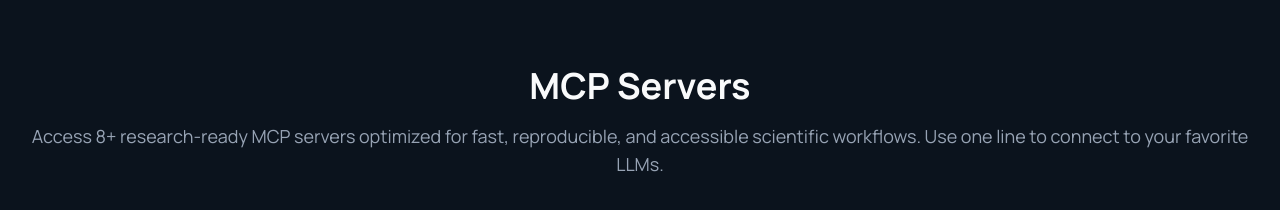
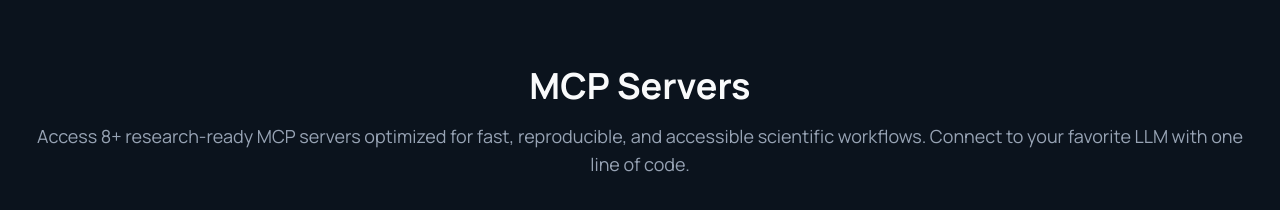
Before and after one commit to Greenwood-Technologies-Org/makora-bio-website, a React (Vite) app: page / in a window 1280 px wide. Shown: the part 1031-1241 px from the top of the page. Built offline with nearby package versions, Linux system fonts and the light colour scheme.

Commit message:
better verb :)

```diff
--- a/src/components/Platform.tsx
+++ b/src/components/Platform.tsx
@@ -116,7 +116,7 @@ const Platform = () => {
 						<h3 className="text-3xl md:text-4xl font-bold mb-4">MCP Servers</h3>
 						<p className="text-lg text-muted-foreground">
 							Access 8+ research-ready MCP servers optimized for fast, reproducible, and accessible
-							scientific workflows. Use one line to connect to your favorite LLMs.
+							scientific workflows. Connect to your favorite LLM with one line of code.
 						</p>
 					</div>
 
```
